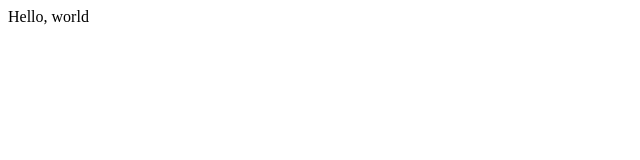
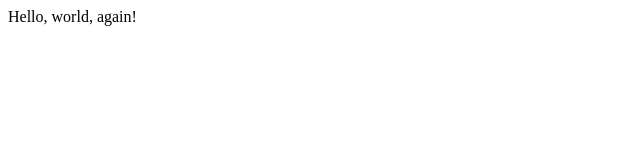
Before and after one commit to pcarrillo2/vx1, a plain HTML site: page hello.html in a window 1280 px wide. Shown: the full height of the page, 0-640 px from the left. Drawn offline with Linux system fonts and the light colour scheme.

Commit message:
Update hello.html
more hello

```diff
--- a/hello.html
+++ b/hello.html
@@ -4,6 +4,6 @@
     <title>Home</title>
     </head>
     <body>
-      Hello, world
+      Hello, world, again!
     </body>
 </html>
```
